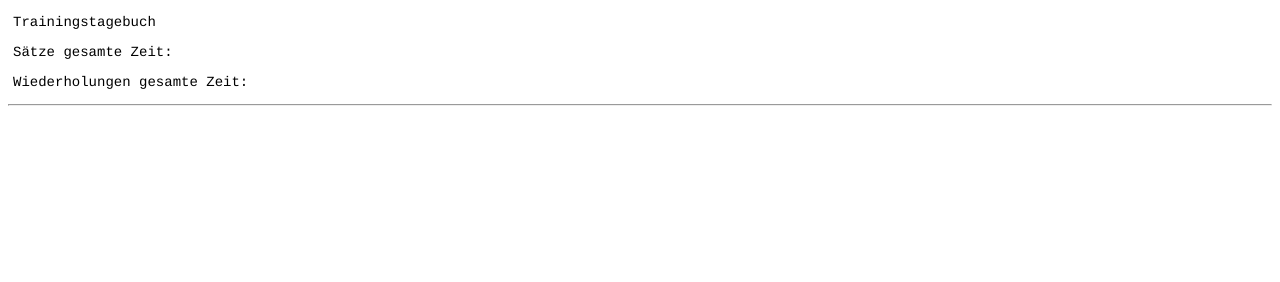
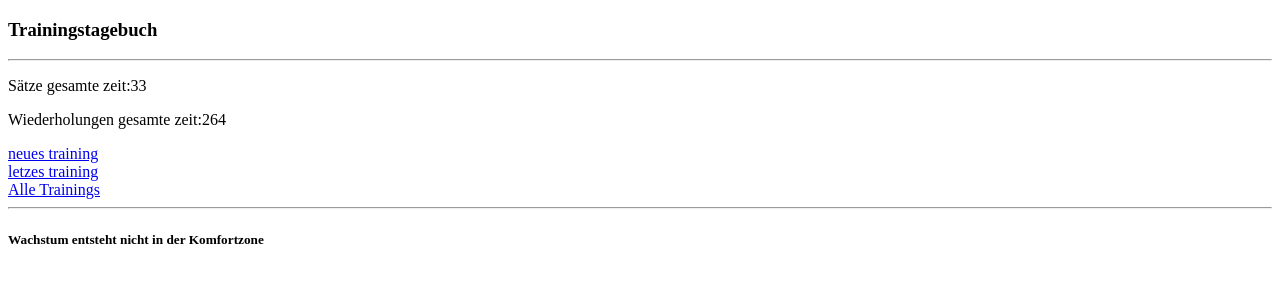
Before and after one commit to vinzent-z/Webentwicklung, a plain HTML site: page Index.html in a window 1280 px wide. Drawn offline with Linux system fonts and the light colour scheme.

Commit message:
latenight

```diff
--- a/Index.html
+++ b/Index.html
@@ -1,18 +1,45 @@
 <!DOCTYPE html>
 <html lang="de">
   <head>
-
     <meta charset="utf-8" />
     <meta name="viewport" content="width=device-width, initial-scale=1.0" />
     <title>Trainingstagebuch</title>
-    <link rel="stylesheet" href="styling.css" />
-    <script src="myScript.js" defer></script>
   </head>
+
   <body>
-    <p class="mainNav">Trainingstagebuch</p>
-       <p> Sätze gesamte Zeit: </p>
-       <p>Wiederholungen gesamte Zeit:</p>
-       <hr/>
+    <header>
+      <div>
+        <h3>Trainingstagebuch</h3>
+      </div>
+    </header>
+    <hr>
+    <main>
+      <div><p>Sätze gesamte zeit:33</p>
+           <p>Wiederholungen gesamte zeit:264</p>
+      </div>
+      <div>
+        <a href="neues-training.html"
+              title="neues Training Hinzufügen"
+           target="_self">neues training</a>
+      </div>
+
+           <div>
+            <a href="Trainingseinträge.html"
+              title="letzes training aufrufen"
+           target="_self">letzes training</a>
+           </div>
+<div>
+  <a href="Trainingseinträge.html"
+  title="alletrainings"
+target="_self">Alle Trainings</a>
+</div>
+
+
+
+
+    </main>
+<hr>
+    <footer><h5>Wachstum entsteht nicht in der Komfortzone</h5></body></footer>
 
   </body>
 </html>
--- a/styling.css
+++ /dev/null
@@ -1,18 +0,0 @@
-
-
-p {
-    font: Courier;
-    font: 14px Courier;
-    text-decoration: none;
-    color: rgb(0, 0, 0);
-    padding: 0px 5px 0px 5px;
-    border-right: 2px solid white;
-  }
-
-.jo{ font: Courir;
-    font:bold;
-    color: red;
-
-
-
-}
```
Also changed, not shown: Trainingseinträge.html (added, +45 -0 lines), neues-training.html (added, +60 -0 lines).
